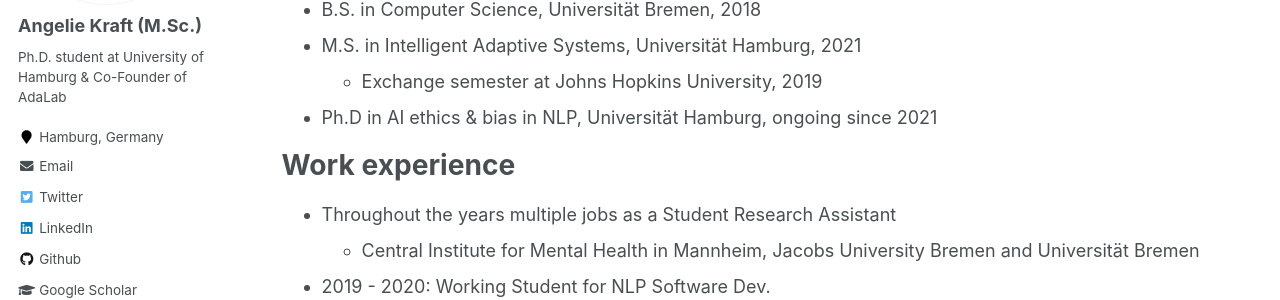
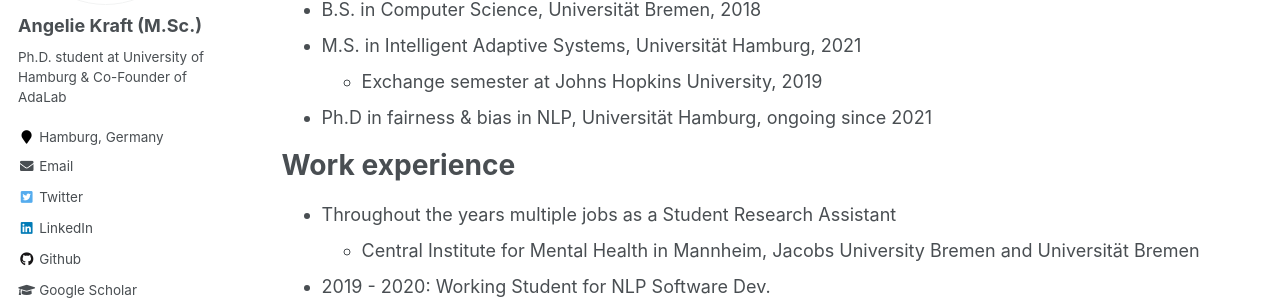
Before and after one commit to krangelie/krangelie.github.io, a Jekyll site: the page built from _pages/cv.md, in a window 1280 px wide and 900 px high. Shown: the part 288-588 px from the top of the window. Built offline with Jekyll 4.4.1, drawn with Linux system fonts in a browser that asks for light colours.

Commit message:
Update cv.md

```diff
--- a/_pages/cv.md
+++ b/_pages/cv.md
@@ -16,7 +16,7 @@
 * B.S. in Computer Science, Universität Bremen, 2018
 * M.S. in Intelligent Adaptive Systems, Universität Hamburg, 2021
   * Exchange semester at Johns Hopkins University, 2019
-* Ph.D in AI ethics & bias in NLP, Universität Hamburg, ongoing since 2021
+* Ph.D in fairness & bias in NLP, Universität Hamburg, ongoing since 2021
 
 Work experience
 ======
```
